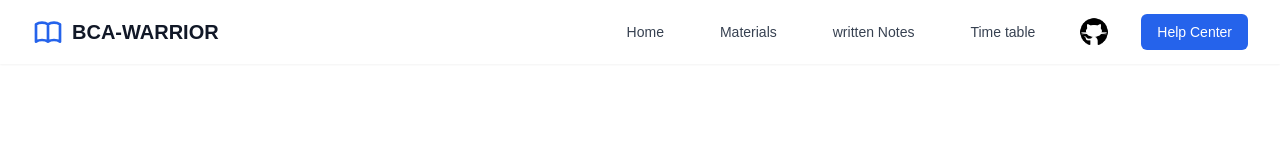
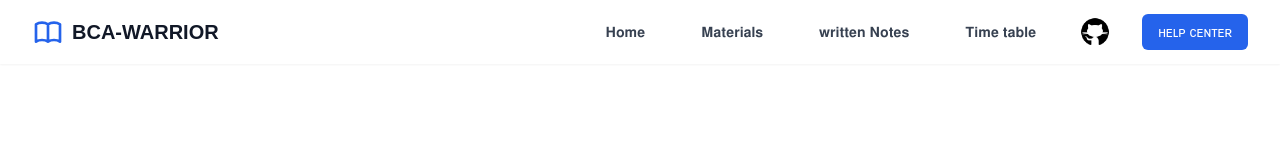
Before and after one commit to kingforown/bca-warrior, a plain HTML site: page HANDWRITTEN NOTES.html in a window 1280 px wide. Shown: the top 152 px of the page. Drawn offline with nearby package versions, Linux system fonts and the light colour scheme.

Commit message:
Update HANDWRITTEN NOTES.html

```diff
--- a/HANDWRITTEN NOTES.html
+++ b/HANDWRITTEN NOTES.html
@@ -20,12 +20,12 @@
                     <span class="ml-2 text-xl font-bold text-gray-900">BCA-WARRIOR</span>
                 </div>
                 <div class="hidden sm:flex sm:items-center sm:space-x-8">
-                    <a href="index.html" class="text-gray-700 hover:text-blue-600 px-3 py-2 text-sm font-medium">Home</a>
-                    <a href="index2.html" class="text-gray-700 hover:text-blue-600 px-3 py-2 text-sm font-medium">Materials</a>
-                    <a href="HANDWRITTEN NOTES.html" class="text-gray-700 hover:text-blue-600 px-3 py-2 text-sm font-medium">written Notes</a>
-                    <a href="( BCA ) Time Table.html" class="text-gray-700 hover:text-blue-600 px-3 py-2 text-sm font-medium">Time table</a>
+                    <a href="index.html" class="text-gray-700 hover:text-blue-600 px-3 py-2 text-sm font-medium">𝐇𝐨𝐦𝐞</a>
+                    <a href="index2.html" class="text-gray-700 hover:text-blue-600 px-3 py-2 text-sm font-medium">𝐌𝐚𝐭𝐞𝐫𝐢𝐚𝐥𝐬</a>
+                    <a href="HANDWRITTEN NOTES.html" class="text-gray-700 hover:text-blue-600 px-3 py-2 text-sm font-medium">𝐰𝐫𝐢𝐭𝐭𝐞𝐧 𝐍𝐨𝐭𝐞𝐬</a>
+                    <a href="( BCA ) Time Table.html" class="text-gray-700 hover:text-blue-600 px-3 py-2 text-sm font-medium">𝐓𝐢𝐦𝐞 𝐭𝐚𝐛𝐥𝐞</a>
                     <a href="https://github.com/kingforown?tab=repositories"><img src="git icon.png" width="30" height="30"</a>
-                    <a href="server maintenance.html" class="bg-blue-600 text-white px-4 py-2 rounded-md text-sm font-medium hover:bg-blue-700">Help Center</a>
+                    <a href="server maintenance.html" class="bg-blue-600 text-white px-4 py-2 rounded-md text-sm font-medium hover:bg-blue-700">ʜᴇʟᴘ ᴄᴇɴᴛᴇʀ</a>
                 </div>
             </div>
         </div>
```
